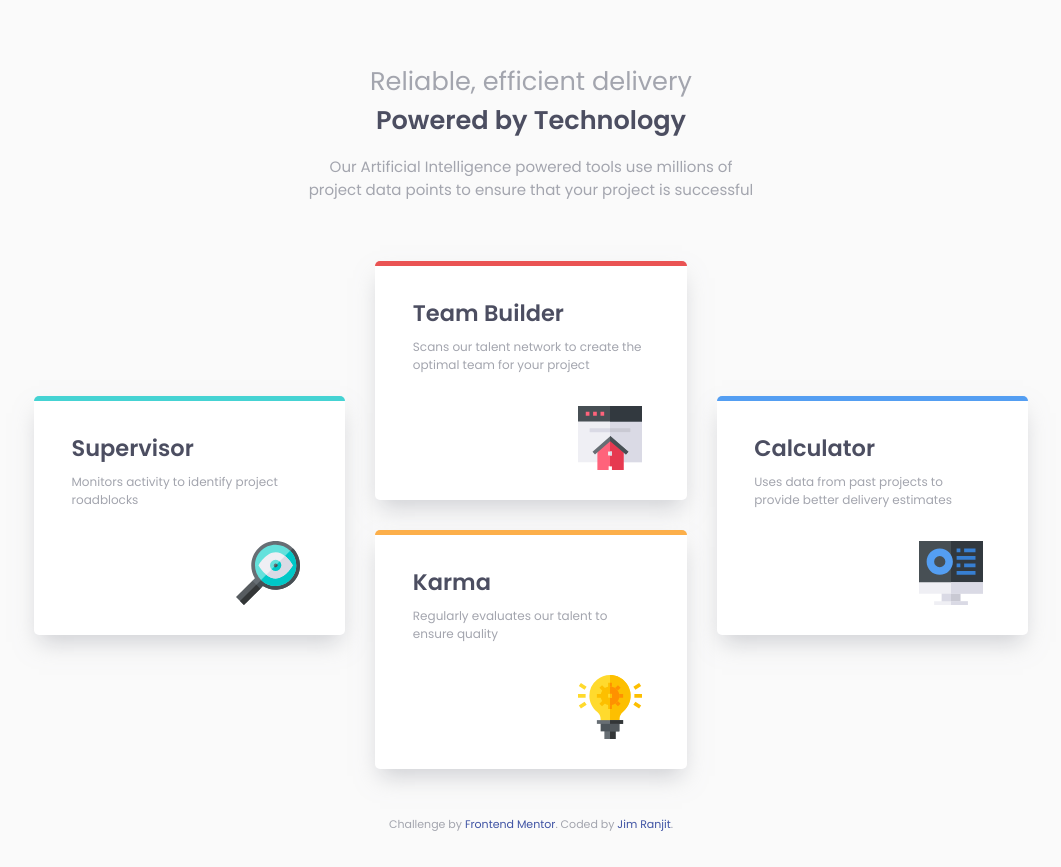
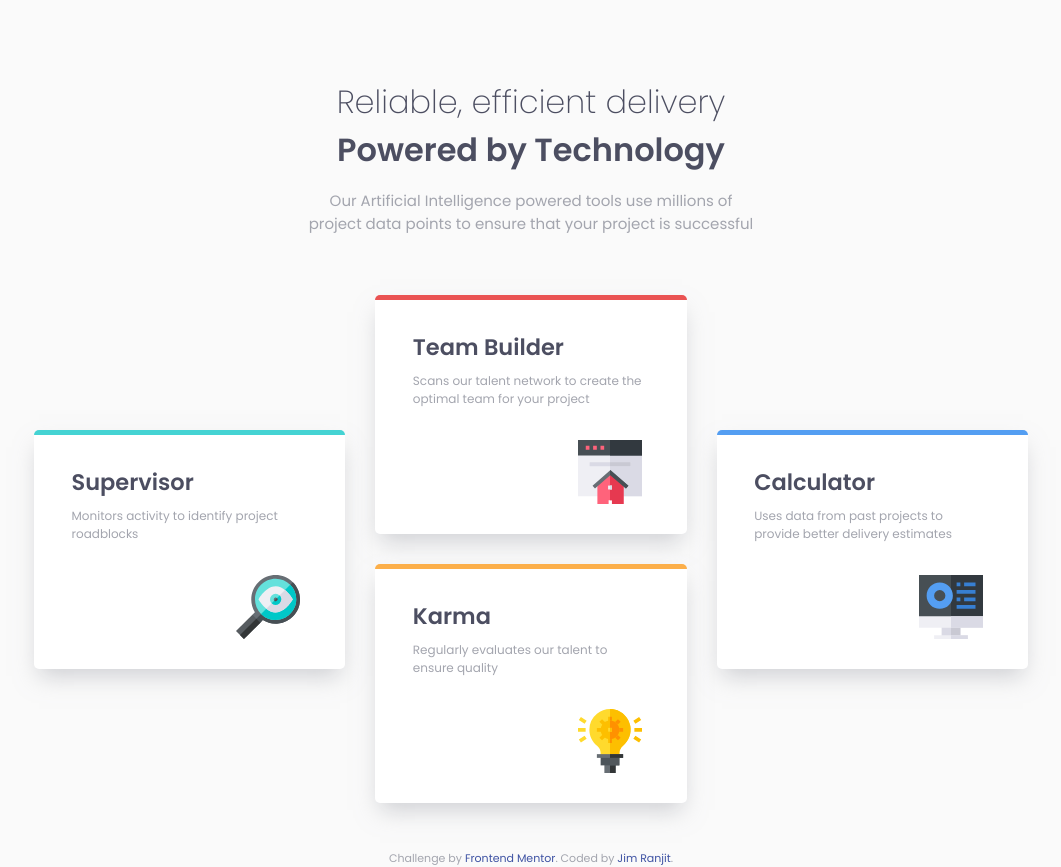
Before and after one commit to jimranjit/four-card-feature, a plain HTML site: page index.html in a window 1280 px wide. Shown: the whole page, without its empty margins (109-1170 px from the left). Before the commit the page ends 833 px from the top, so only its background shows below. Drawn offline with Linux system fonts and the light colour scheme.

Commit message:
Add files via upload

```diff
--- a/style.css
+++ b/style.css
@@ -98,8 +98,8 @@ section p {
 }
 
 .intro h2 span {
-  font-weight: 400;
-  color: var(--gray-blue);
+  font-weight: 200;
+  color: var(--darl-blue);
 }
 
 /* SUPERVISOR SECTION CSS */
@@ -145,7 +145,7 @@ section p {
 @media only screen and (min-width: 800px) {
   /* MAIN CONTAINER CSS */
   .main {
-    margin: 2rem 0;
+    margin: 3rem 0 2rem 0;
   }
 
   /* INTO SECTION CSS */
@@ -155,7 +155,7 @@ section p {
   }
 
   .intro h2 {
-    font-size: 2vw;
+    font-size: 2.5vw;
     text-align: center;
   }
 
```
